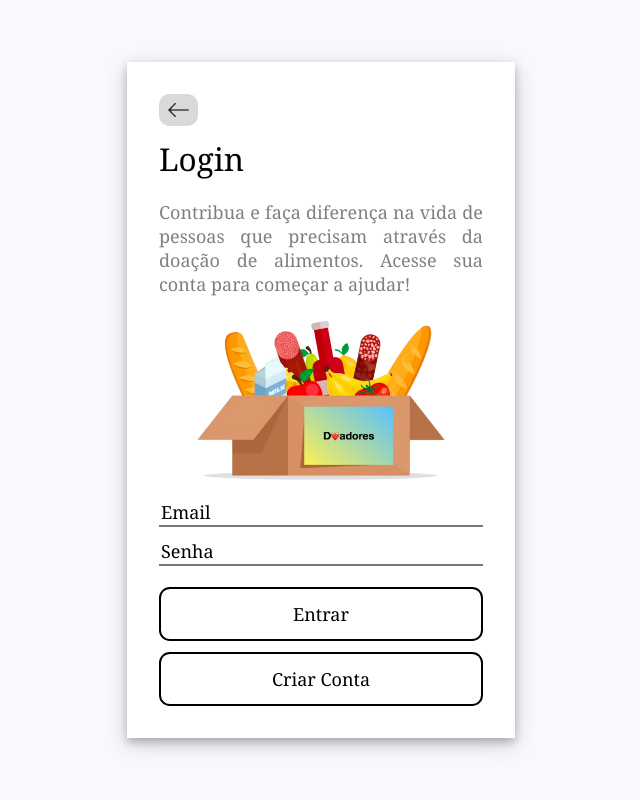
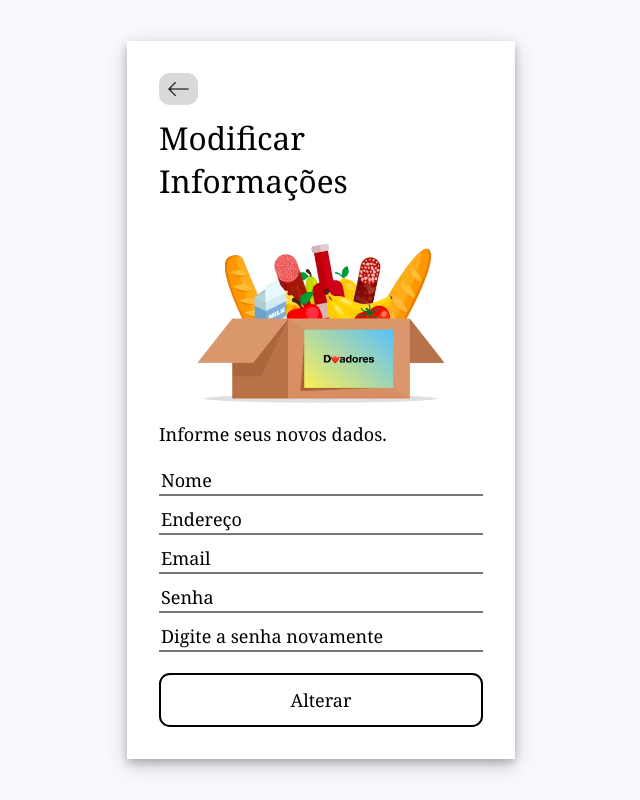
Before and after one commit to izaias-saturnino/tf-engenharia-software, a React (Create React App) app in the folder client-app/: page / in a window 1280 px wide. Shown: the whole page, without its empty margins (319-959 px from the left). Built offline with nearby package versions, Linux system fonts and the light colour scheme.

Commit message:
added modify donor page

```diff
--- a/client-app/src/App.js
+++ b/client-app/src/App.js
@@ -9,10 +9,11 @@ function App() {
 
   // React States
   const [isLoggedIn, setisLoggedIn] = useState(false);
-  const [page, setPage] = useState("login");
+  const [page, setPage] = useState("modify profile donor");
+  const [email, setEmail] = useState("");
   const [username, setUsername] = useState("");
   const [utype, setUtype] = useState("");
-  const [navigation, setNavigation] = useState(["login"]);
+  const [navigation, setNavigation] = useState(["modify profile donor"]);
   const [validatedKitchen, setValidatedKitchen] = useState(false);
 
   function handleReqError(error){
@@ -64,7 +65,7 @@ function App() {
     //send logout request
 
     setisLoggedIn(false);
-    setUsername("");
+    setEmail("");
     setUtype("");
     //clearNavigation();
   }
@@ -105,10 +106,11 @@ function App() {
       .then((data) => {
         //console.log(data);
         if(resp_ok){
-          setUsername(email.value);
+          setEmail(email.value);
           setisLoggedIn(true);
           var str = getUtype(data.actor_type);
           setUtype(str);
+          //setUsername(data.username);
           if(str === "cozinha solidária"){
             setValidatedKitchen(data.actor.validated);
           }
@@ -307,6 +309,53 @@ function App() {
     </div>
   );
 
+  const handleModifyDonor = (event) => {
+    event.preventDefault();
+
+    var { username, address, email, pass, pass2 } = document.getElementsByClassName("main-form")[0];
+
+    var passError = false;
+    if(pass.value !== pass2.value){
+      alert("As duas senhas precisam ser iguais.");
+      return;
+    }
+
+    //TO DO
+  };
+
+  const modify_profile_donor = (
+    <div className="form">
+      <div className="title">Modificar Informações</div>
+      <form className="main-form" onSubmit={handleModifyDonor}>
+        <div className="pt-5 px-10">
+          {/* colocar outra imagem */}
+          <img className="w-100" src={logo}></img>
+        </div>
+        <div className="justify-text py-3">
+          Informe seus novos dados.
+        </div>
+        <div className="input-container">
+          <input placeholder="Nome" type="text" name="username" />
+        </div>
+        <div className="input-container">
+          <input placeholder="Endereço" type="text" name="address" />
+        </div>
+        <div className="input-container">
+          <input placeholder="Email" type="email" name="email" />
+        </div>
+        <div className="input-container">
+          <input placeholder="Senha" type="password" name="pass" />
+        </div>
+        <div className="input-container">
+          <input placeholder="Digite a senha novamente" type="password" name="pass2" />
+        </div>
+        <div className="w-100 button-container">
+          <input type="submit" value="Alterar"/>
+        </div>
+      </form>
+    </div>
+  );
+
   return (
     <div className="app">
       <div className="p-10">
@@ -316,7 +365,7 @@ function App() {
               <div className="col">
                 <div className="flex-row headerBtn">
                   <div className="headerBtn flex-row">
-                  {navigation.length === 1 && navigation[0] === "login" ?
+                  {navigation.length === 1 ?
                     <input className="small-img disabled" type="image" src={backArrow}></input>
                     :
                     <input className="small-img" type="image" src={backArrow}></input>
@@ -337,6 +386,7 @@ function App() {
           {page === "selectUserType" ? selectUserType : <div></div>}
           {page === "registration" ? registration : <div></div>}
           {page === "home" ? home : <div></div>}
+          {page === "modify profile donor" ? modify_profile_donor : <div></div>}
         </div>
       </div>
     </div>
--- a/client-app/src/styles.css
+++ b/client-app/src/styles.css
@@ -154,6 +154,11 @@ input[type="submit"]:hover, input[type="image"]:hover {
   padding-bottom: 1em;
 }
 
+.py-3{
+  padding-top: 0.6em;
+  padding-bottom: 0.6em;
+}
+
 .py-5{
   padding-top: 1em;
   padding-bottom: 1em;
```
